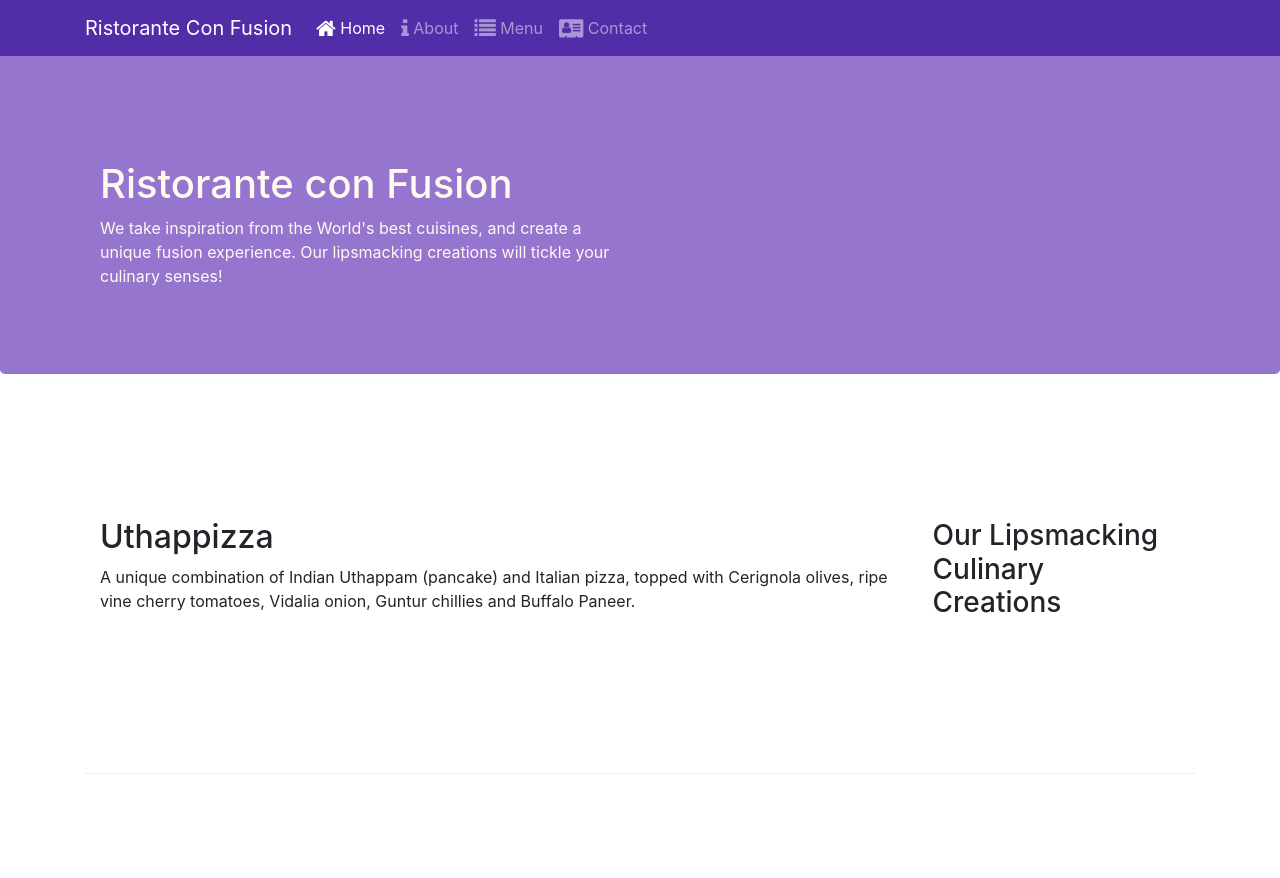
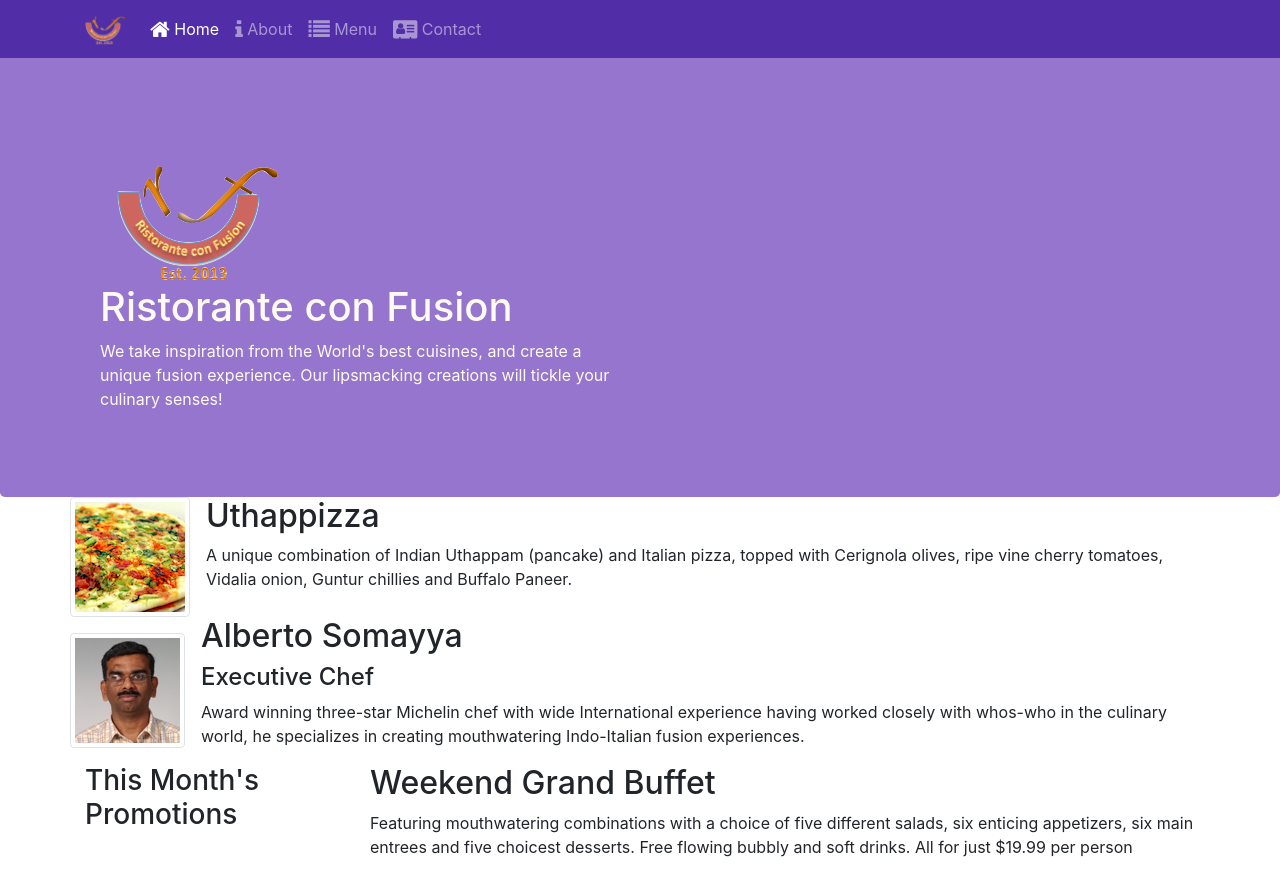
Before and after one commit to phanhieu1912/git-test-3, a website: page index.html in a window 1280 px wide. Shown: the top 878 px of the page. Drawn offline with nearby package versions, Linux system fonts and the light colour scheme.

Commit message:
Images and Media

```diff
--- a/index.html
+++ b/index.html
@@ -17,7 +17,7 @@
     <header class="jumbotron">
         <nav class="navbar navbar-dark navbar-expand-sm fixed-top">
             <div class="container">
-                <a class="navbar-brand" href="#">Ristorante Con Fusion</a>
+                <a class="navbar-brand" href="#"><img src="img/logo.png" height="30" width="41"></a>
                 <ul class="navbar-nav mr-auto">
                     <li class="nav-item active"><a class="nav-link" href="#"><span class="fa fa-home fa-lg"></span> Home</a></li>
 <li class="nav-item"><a class="nav-link" href="./aboutus.html"><span class="fa fa-info fa-lg"></span> About</a></li>
@@ -44,6 +44,10 @@
         <div class="container">
             <div class="row row-header">
                 <div class="col-12 col-sm-6">
+                    <div class="col-12 col-sm align-self-center">
+                        <img src="img/logo.png" class="img-fluid">
+                    </div>
+
                     <h1>Ristorante con Fusion</h1>
                     <p>We take inspiration from the World's best cuisines, and create a unique fusion experience. Our
                         lipsmacking creations will tickle your culinary senses!</p>
@@ -55,19 +59,45 @@
     </header>
 
     <div class="container">
-        <div class="row row-content align-items-center">
-            <div class="col-12 col-sm-4 order-sm-last col-md-3">
+        <div class="row">
+            <div class="media">
+                <img class="d-flex mr-3 img-thumbnail align-self-center"
+                        src="img/uthappizza.png" alt="Uthappizza">
+                <div class="media-body">
+                    <h2 class="mt-0">Uthappizza</h2>
+                    <p class="d-none d-sm-block">A unique combination of Indian Uthappam (pancake) and
+                        Italian pizza, topped with Cerignola olives, ripe vine
+                        cherry tomatoes, Vidalia onion, Guntur chillies and
+                        Buffalo Paneer.</p>
+                </div>
+            </div>
+
+            <!-- <div class="col-12 col-sm-4 order-sm-last col-md-3">
                 <h3>Our Lipsmacking Culinary Creations</h3>
-            </div>
-            <div class="col col-sm order-sm-first col-md">
+            </div> -->
+            <!-- <div class="col col-sm order-sm-first col-md">
                 <h2>Uthappizza</h2>
                 <p>A unique combination of Indian Uthappam (pancake) and Italian pizza, topped with Cerignola olives,
                     ripe vine cherry tomatoes, Vidalia onion, Guntur chillies and Buffalo Paneer.</p>
-            </div>
+            </div> -->
         </div>
 
 
-        <div class="row row-content align-items-center">
+        <div class="row">
+            <div class="media">
+                <img class="d-flex mr-3 img-thumbnail align-self-center"
+                        src="img/alberto.png" alt="Alberto Somayya">
+                <div class="media-body">
+                    <h2 class="mt-0">Alberto Somayya</h2>
+                    <h4>Executive Chef</h4>
+                    <p class="d-none d-sm-block">Award winning three-star Michelin chef with wide
+                        International experience having worked closely with
+                        whos-who in the culinary world, he specializes in
+                        creating mouthwatering Indo-Italian fusion experiences.
+                        </p>
+                </div>
+            </div>
+
             <div class="col-12 col-sm-4 col-md-3">
                 <h3>This Month's Promotions</h3>
             </div>
```
Also changed, not shown: img/alberto.png (added), img/buffet.png (added), img/logo.png (added), img/uthappizza.png (added), 1 other file.
